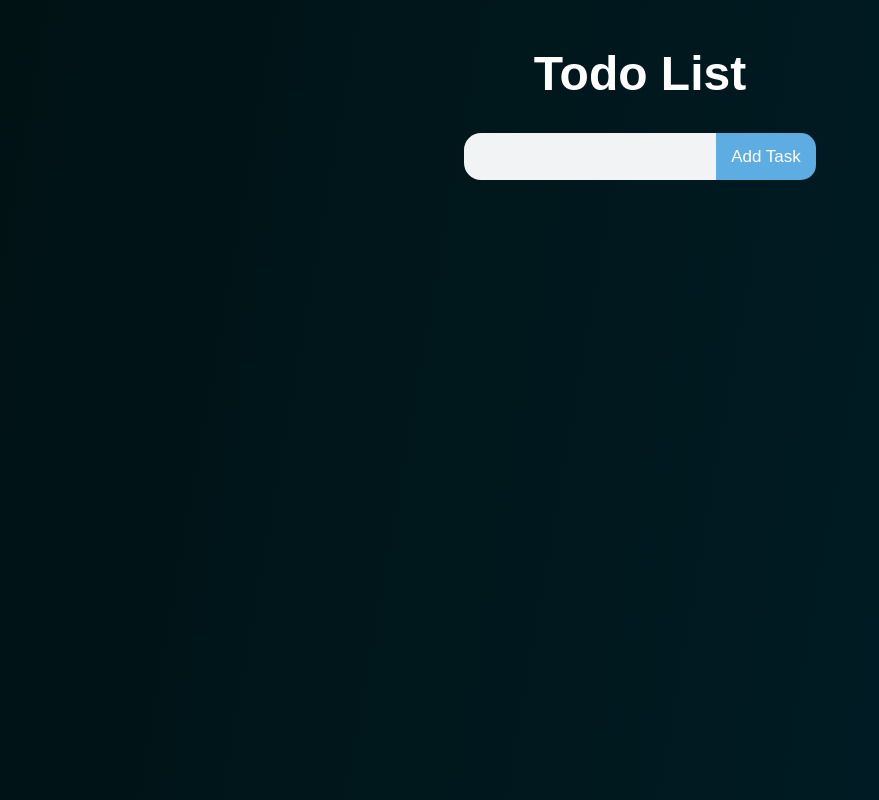
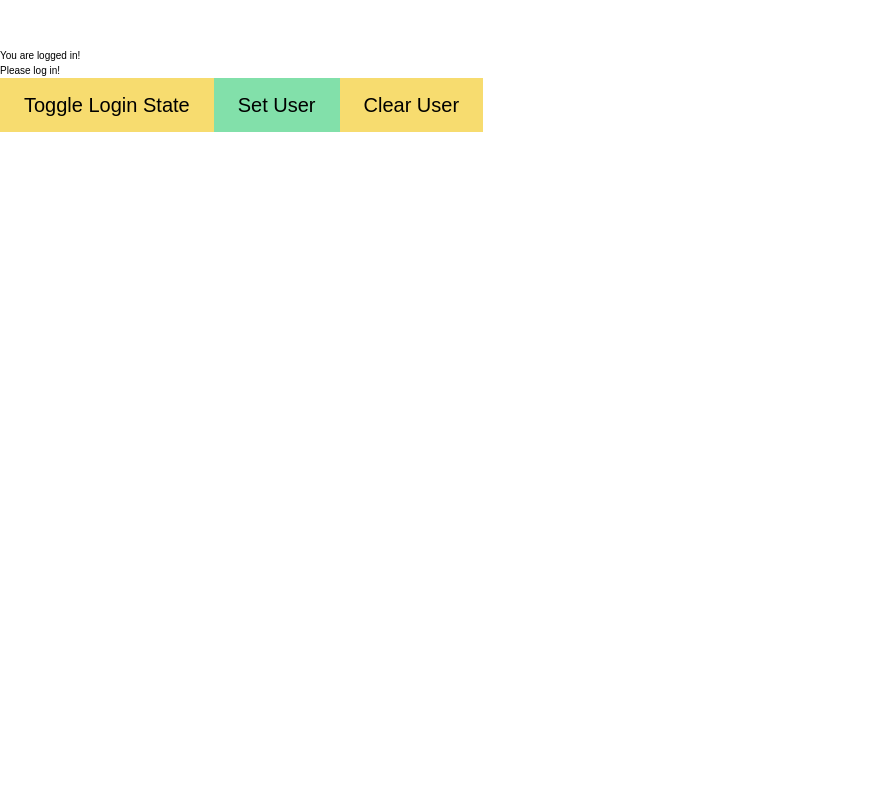
Before and after one commit to TarunByte/reactV19, a React (Vite) app: page / in a window 1280 px wide. Shown: the whole page, without its empty margins (0-879 px from the left). Built offline with nearby package versions, Linux system fonts and the light colour scheme.

Commit message:
#43 Short Circuit Evaluation in React

```diff
--- a/src/App.jsx
+++ b/src/App.jsx
@@ -1,7 +1,8 @@
-// import "./components/EV.css";
-import { Keys } from "./Keys";
+import "./components/EV.css";
+import ShortCircuitExample from "./components/hooks/ShortCircuit";
+// import { Keys } from "./Keys";
 // import { Todo } from "./projects/Todo/Todo";
 
 export const App = () => {
-  return <Keys />;
+  return <section> {<ShortCircuitExample />}</section>;
 };
--- /dev/null
+++ b/src/components/hooks/ShortCircuit.jsx
@@ -0,0 +1,30 @@
+// import "./Hooks.css";
+
+import { useState } from "react";
+
+const ShortCircuitExample = () => {
+  const [isLoggedIn, setIsLoggedIn] = useState(true);
+  const [user, setUser] = useState("");
+  return (
+    <section className="container short-container">
+      <h1>Welcome to the ShortCircuit Evaluation!</h1>
+
+      {/* Conditional rendering using short circuit evaluation */}
+
+      {isLoggedIn && <p>You are logged in!</p>}
+
+      {/* Another example of short circuit evaluation */}
+      {user ? `Hello ${user}` : "Please log in!"}
+
+      <div className="grid-three-cols">
+        <button onClick={() => setIsLoggedIn(!isLoggedIn)}>
+          Toggle Login State
+        </button>
+        <button onClick={() => setUser("vinod thapa")}>Set User</button>
+        <button onClick={() => setUser("")}>Clear User</button>
+      </div>
+    </section>
+  );
+};
+
+export default ShortCircuitExample;
```
Also changed, not shown: src/components/hooks/Hooks.css (added).
